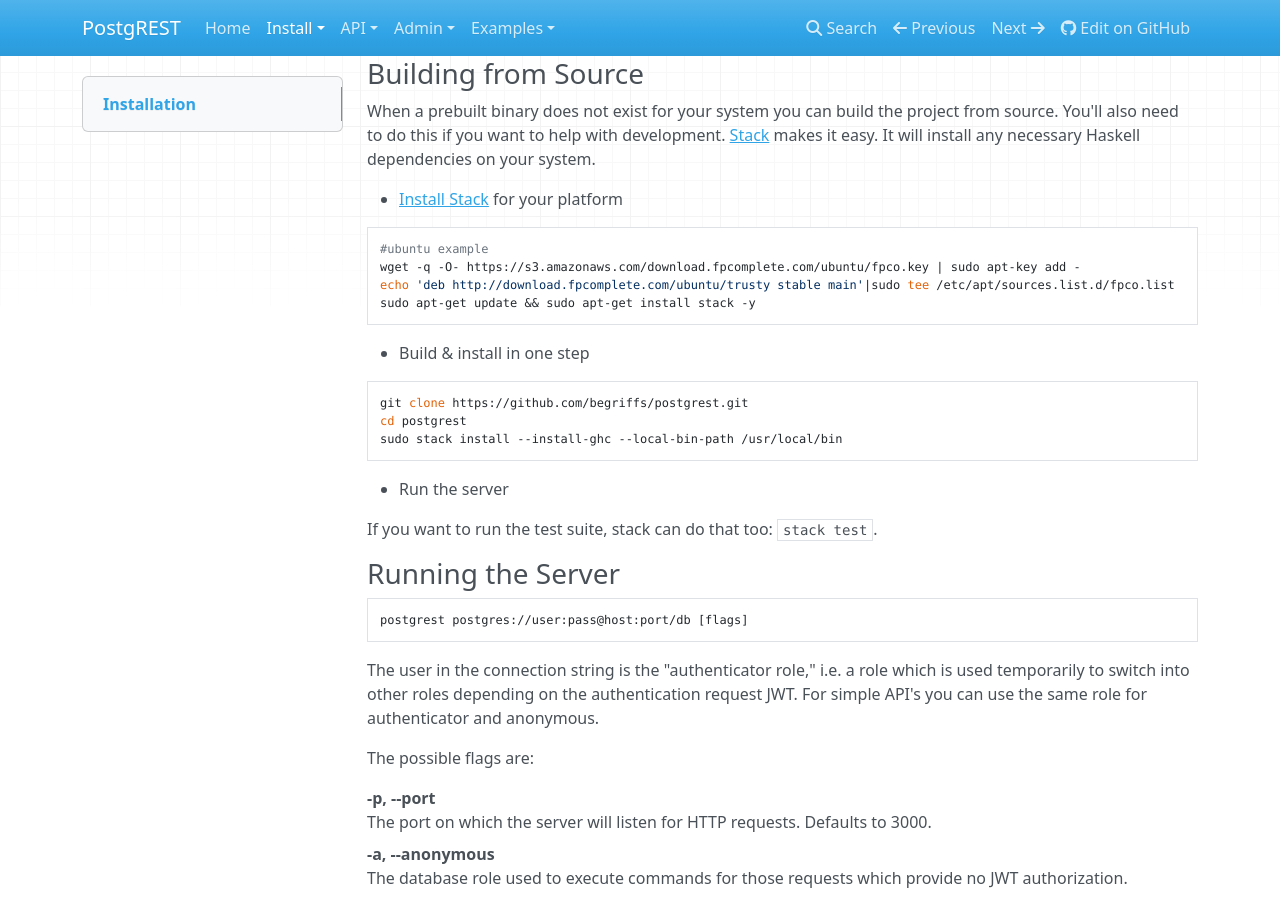
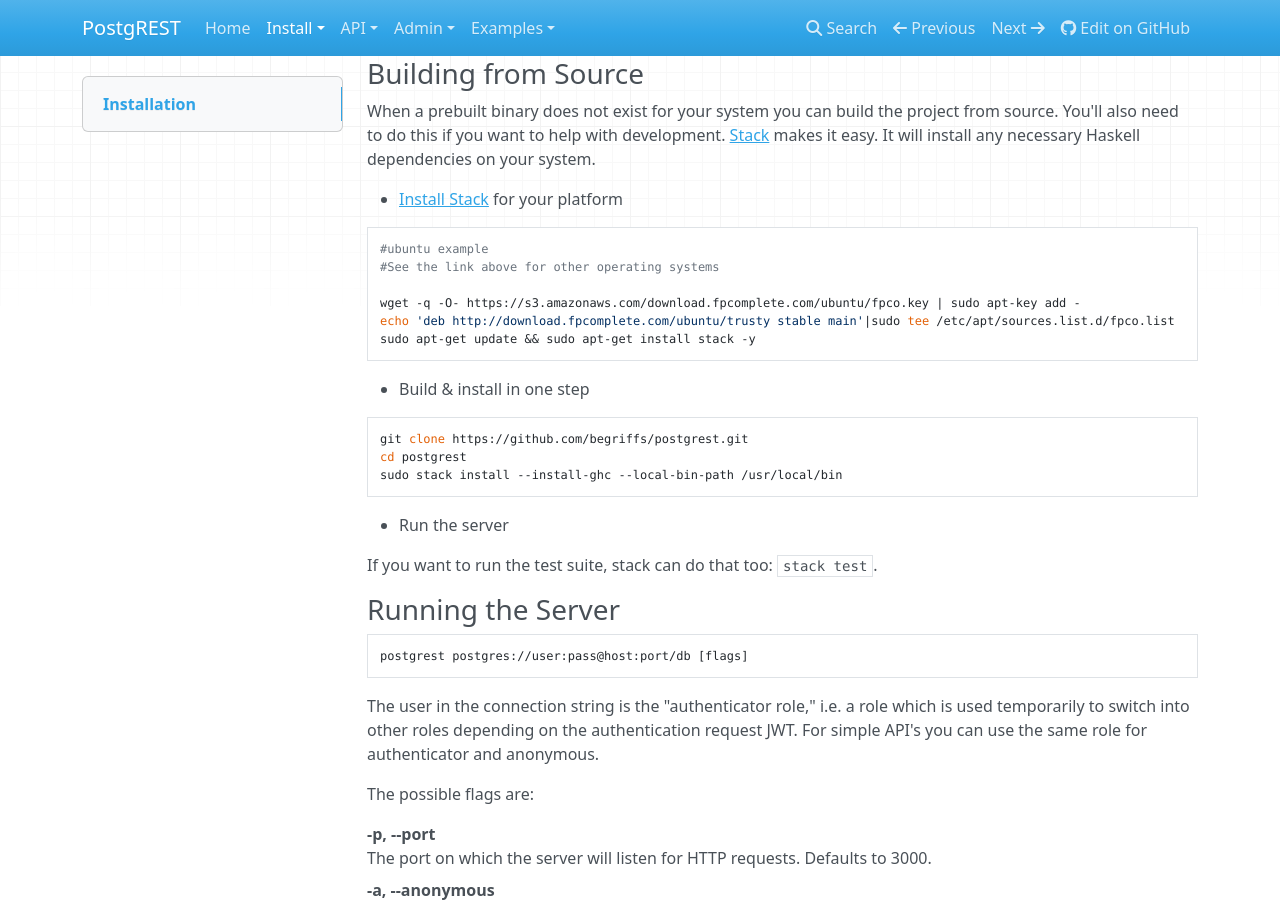
Before and after one commit to PostgREST/postgrest, an MkDocs documentation site: the page built from docs/install/server.md, in a window 1280 px wide and 900 px high, scrolled down 601 px. Built offline with MkDocs 1.6.1, drawn with Linux system fonts in a browser that asks for light colours; nearby versions of some CDN libraries; old or Windows-style settings are respelled for this version of MkDocs.

Commit message:
Update stack installation instructions

````diff
--- a/docs/install/server.md
+++ b/docs/install/server.md
@@ -37,9 +37,11 @@
 [Stack](https://github.com/commercialhaskell/stack) makes it easy.
 It will install any necessary Haskell dependencies on your system.
 
-* [Install Stack](https://github.com/commercialhaskell/stack#how-to-install) for your platform
+* [Install Stack](http://docs.haskellstack.org/en/stable/README.html#how-to-install) for your platform
 ```bash
 #ubuntu example
+#See the link above for other operating systems
+
 wget -q -O- https://s3.amazonaws.com/download.fpcomplete.com/ubuntu/fpco.key | sudo apt-key add -
 echo 'deb http://download.fpcomplete.com/ubuntu/trusty stable main'|sudo tee /etc/apt/sources.list.d/fpco.list
 sudo apt-get update && sudo apt-get install stack -y
````
